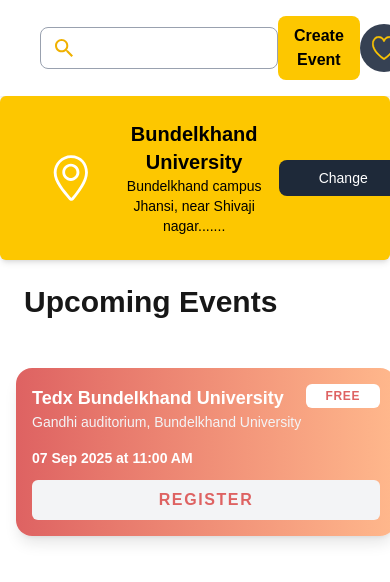
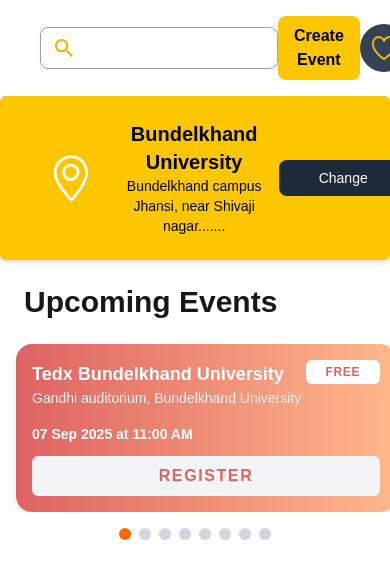
Before and after one commit to kashish17p/Tickter-09, a Next.js app: page / in a window 390 px wide. Shown: the top 582 px of the page. Built offline with nearby package versions, Linux system fonts and the light colour scheme.

Commit message:
added changes in UpcomingEvent.jsx and page.tsx file

```diff
--- a/src/app/Components/UpcomingEvent.jsx
+++ b/src/app/Components/UpcomingEvent.jsx
@@ -1,6 +1,5 @@
-
-
-import React from "react";
+"use client";
+import React, { useRef, useState } from "react";
 import TicketCard from "./TicketCard";
 
 const UpcomingEvent = () => {
@@ -71,12 +70,63 @@ const UpcomingEvent = () => {
     },
   ];
 
+  const [activeIndex, setActiveIndex] = useState(0);
+  const scrollRef = useRef(null);
+
+
+  const handleScroll = (e) => {
+    const scrollLeft = e.target.scrollLeft;
+    const width = e.target.offsetWidth;
+    const index = Math.round(scrollLeft / width);
+    setActiveIndex(index);
+  };
+
+  const scrollToIndex = (i) => {
+    if (scrollRef.current) {
+      const width = scrollRef.current.offsetWidth;
+      scrollRef.current.scrollTo({
+        left: i * width,
+        behavior: "smooth",
+      });
+    }
+  };
+
   return (
-    <div className="w-full overflow-x-auto scrollbar-hide">
-      <div className="flex space-x-4 px-4 py-6">
+    <div className="w-full">
+
+      <div className="hidden md:flex space-x-4 px-4 py-6 overflow-x-auto scrollbar-hide">
         {events.map((event) => (
-          <TicketCard event={event} key={event.id} />
+          <TicketCard key={event.id} event={event} />
         ))}
+      </div>
+
+
+      <div className="md:hidden block">
+        <div
+          ref={scrollRef}
+          className="flex overflow-x-auto snap-x snap-mandatory scrollbar-hide"
+          onScroll={handleScroll}
+        >
+          {events.map((event) => (
+            <div
+              key={event.id}
+              className="flex-shrink-0 w-full snap-center px-4"
+            >
+              <TicketCard event={event} />
+            </div>
+          ))}
+        </div>
+
+        <div className="flex justify-center mt-4 space-x-2">
+          {events.map((_, i) => (
+            <button
+              key={i}
+              onClick={() => scrollToIndex(i)}
+              className={`w-3 h-3 rounded-full transition ${i === activeIndex ? "bg-orange-500" : "bg-gray-300"
+                }`}
+            />
+          ))}
+        </div>
       </div>
     </div>
   );
--- a/src/app/page.tsx
+++ b/src/app/page.tsx
@@ -1,9 +1,6 @@
 import Navbar from "./Components/Navbar";
 import TicketCard from "./Components/TicketCard";
 import DestinationBar from "./Components/DestinationBar";
-
-
-
 import UpcomingEvent from "./Components/UpcomingEvent";
 export default function Home() {
   return (
@@ -12,9 +9,6 @@ export default function Home() {
       <div className="text-center">
         <DestinationBar />
       </div>
-
-
-
       <div className="p-6 text-left">
         <h1 className="text-3xl font-bold">Upcoming Events </h1>
       </div>
```
Lines whose indentation alone changed are shown as unchanged.
